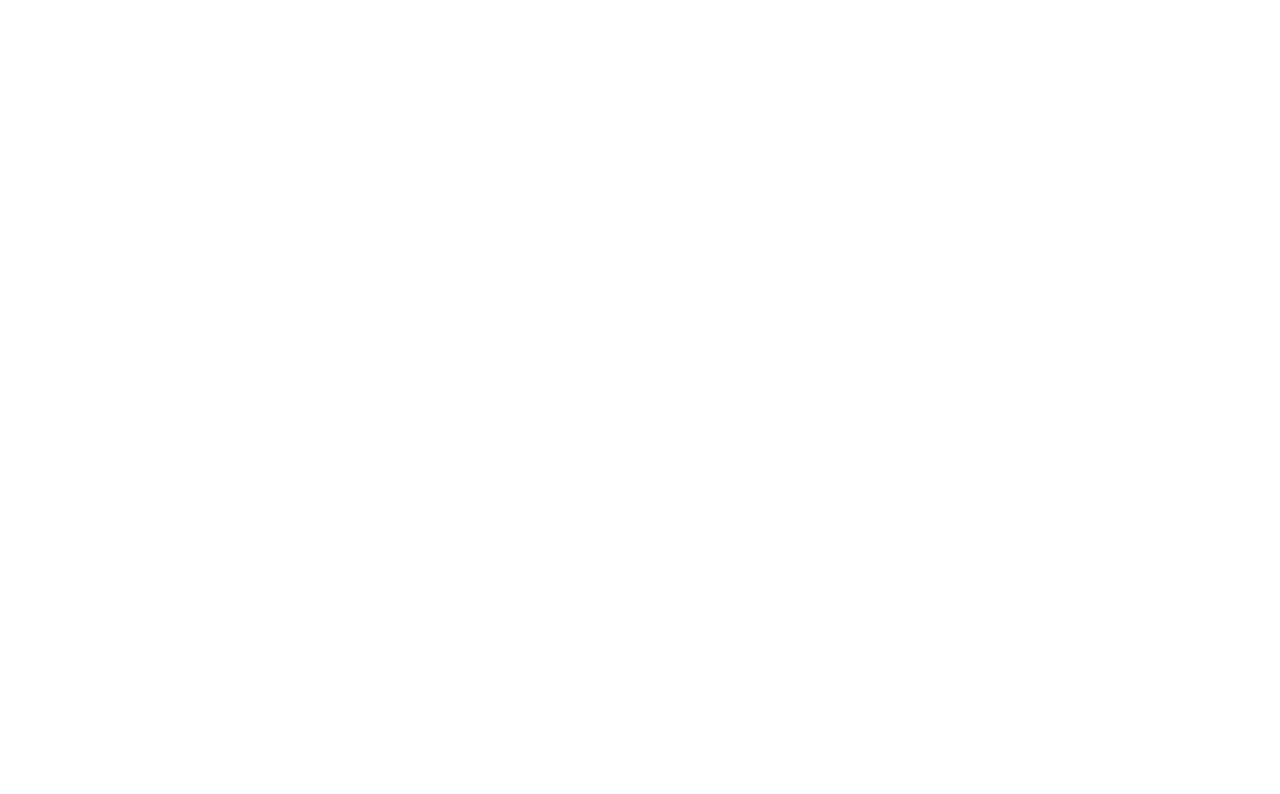
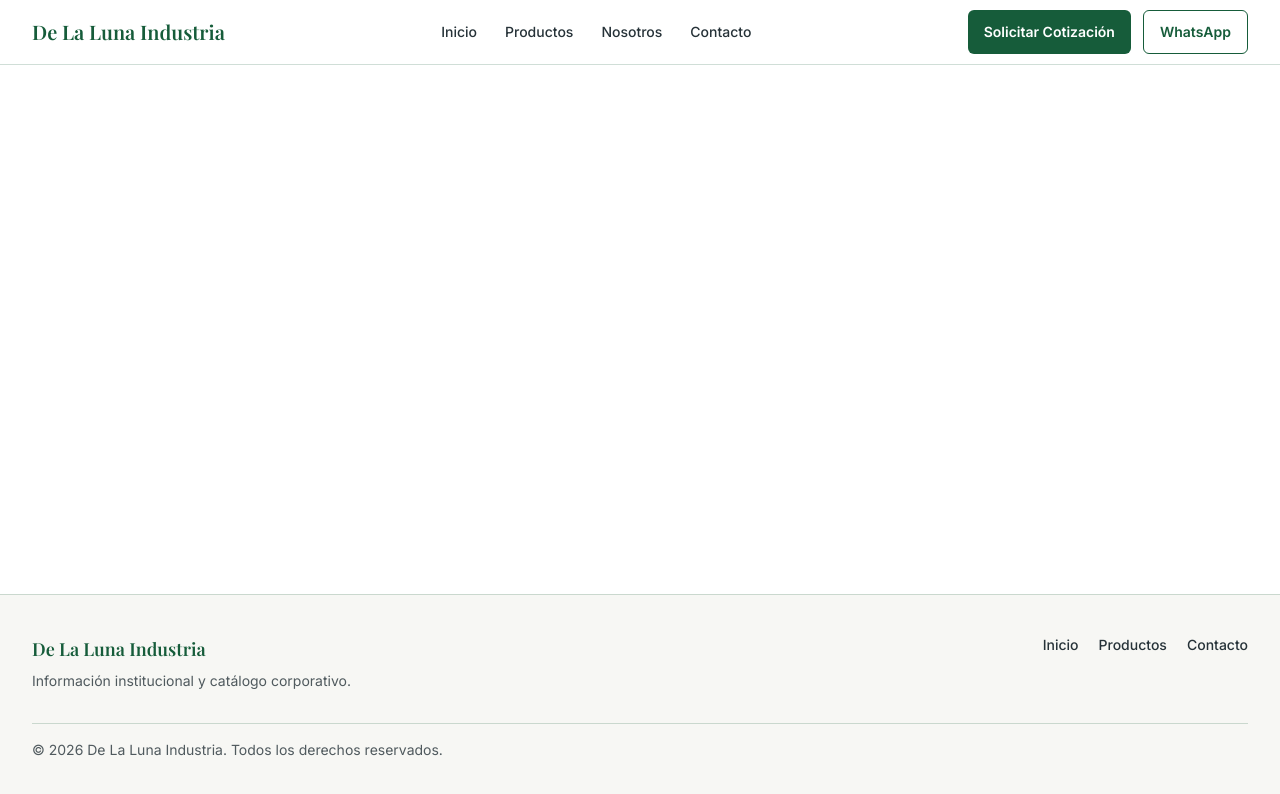
Before and after one commit to OscarUMB/delaluna-industria-web, a Next.js app: page / in a window 1280 px wide. Shown: the top 794 px of the page. Built offline with nearby package versions, Linux system fonts and the light colour scheme; a web font is replaced by a local one.

Commit message:
feat: topologia estructural global con header y footer corporativos

```diff
--- a/src/app/layout.tsx
+++ b/src/app/layout.tsx
@@ -1,5 +1,10 @@
 import type { Metadata } from "next";
 import { Inter, Playfair_Display } from "next/font/google";
+
+import { Footer } from "@/components/layout/Footer";
+import { Header } from "@/components/layout/Header";
+import { Container } from "@/components/ui/Container";
+
 import "./globals.css";
 
 const inter = Inter({
@@ -23,7 +28,11 @@
       <body
         className={`${inter.variable} ${playfairDisplay.variable} flex min-h-full flex-col bg-surface-primary font-sans text-text-primary antialiased`}
       >
-        {children}
+        <Header />
+        <main id="contenido-principal" className="flex-1 py-8 sm:py-10">
+          <Container>{children}</Container>
+        </main>
+        <Footer />
       </body>
     </html>
   );
--- /dev/null
+++ b/src/components/layout/Footer.tsx
@@ -0,0 +1,48 @@
+import Link from "next/link";
+
+import { Container } from "@/components/ui/Container";
+
+const footerNavigation = [
+  { href: "/", label: "Inicio" },
+  { href: "/#productos", label: "Productos" },
+  { href: "/#contacto", label: "Contacto" },
+] as const;
+
+export function Footer() {
+  return (
+    <footer className="border-t border-brand-green-deep/20 bg-surface-soft text-text-primary">
+      <Container className="py-8 sm:py-10">
+        <div className="flex flex-col gap-6 sm:flex-row sm:items-start sm:justify-between">
+          <div>
+            <p className="font-serif text-lg font-semibold text-brand-green-deep">
+              De La Luna Industria
+            </p>
+            <p className="mt-2 max-w-md text-sm text-text-primary/80">
+              Información institucional y catálogo corporativo.
+            </p>
+          </div>
+
+          <nav aria-label="Navegación del pie de página">
+            <ul className="flex flex-wrap gap-x-5 gap-y-3 text-sm">
+              {footerNavigation.map((item) => (
+                <li key={item.href}>
+                  <Link
+                    href={item.href}
+                    className="font-medium text-text-primary hover:text-brand-green-deep focus-visible:outline-none focus-visible:ring-2 focus-visible:ring-brand-green-deep"
+                  >
+                    {item.label}
+                  </Link>
+                </li>
+              ))}
+            </ul>
+          </nav>
+        </div>
+
+        <p className="mt-8 border-t border-brand-green-deep/20 pt-4 text-sm text-text-primary/80">
+          © {new Date().getFullYear()} De La Luna Industria. Todos los derechos
+          reservados.
+        </p>
+      </Container>
+    </footer>
+  );
+}
--- /dev/null
+++ b/src/components/layout/Header.tsx
@@ -0,0 +1,61 @@
+import Link from "next/link";
+
+import { MobileMenu } from "@/components/layout/MobileMenu";
+import { Container } from "@/components/ui/Container";
+
+const navigationItems = [
+  { href: "/", label: "Inicio" },
+  { href: "/#productos", label: "Productos" },
+  { href: "/#nosotros", label: "Nosotros" },
+  { href: "/#contacto", label: "Contacto" },
+] as const;
+
+export function Header() {
+  return (
+    <header className="relative z-50 border-b border-brand-green-deep/20 bg-surface-primary text-text-primary">
+      <Container>
+        <div className="flex min-h-16 items-center justify-between gap-6 py-2">
+          <Link
+            href="/"
+            className="font-serif text-xl font-semibold text-brand-green-deep focus-visible:outline-none focus-visible:ring-2 focus-visible:ring-brand-green-deep focus-visible:ring-offset-2 focus-visible:ring-offset-surface-primary"
+            aria-label="De La Luna Industria, inicio"
+          >
+            De La Luna Industria
+          </Link>
+
+          <nav className="hidden lg:block" aria-label="Navegación principal">
+            <ul className="flex items-center gap-1">
+              {navigationItems.map((item) => (
+                <li key={item.href}>
+                  <Link
+                    href={item.href}
+                    className="block rounded-md px-3 py-2 text-sm font-medium text-text-primary hover:bg-surface-soft hover:text-brand-green-deep focus-visible:outline-none focus-visible:ring-2 focus-visible:ring-brand-green-deep"
+                  >
+                    {item.label}
+                  </Link>
+                </li>
+              ))}
+            </ul>
+          </nav>
+
+          <div className="hidden items-center gap-3 lg:flex">
+            <Link
+              href="/#cotizacion"
+              className="inline-flex min-h-11 items-center justify-center rounded-md bg-brand-green-deep px-4 text-center text-sm font-semibold text-surface-primary hover:bg-brand-green-leaf hover:text-text-primary focus-visible:outline-none focus-visible:ring-2 focus-visible:ring-brand-green-deep focus-visible:ring-offset-2 focus-visible:ring-offset-surface-primary"
+            >
+              Solicitar Cotización
+            </Link>
+            <Link
+              href="/#whatsapp"
+              className="inline-flex min-h-11 items-center justify-center rounded-md border border-brand-green-deep px-4 text-center text-sm font-semibold text-brand-green-deep hover:bg-surface-soft focus-visible:outline-none focus-visible:ring-2 focus-visible:ring-brand-green-deep focus-visible:ring-offset-2 focus-visible:ring-offset-surface-primary"
+            >
+              WhatsApp
+            </Link>
+          </div>
+
+          <MobileMenu navigationItems={navigationItems} />
+        </div>
+      </Container>
+    </header>
+  );
+}
--- /dev/null
+++ b/src/components/layout/MobileMenu.tsx
@@ -0,0 +1,77 @@
+"use client";
+
+import Link from "next/link";
+import { useState } from "react";
+
+import { Container } from "@/components/ui/Container";
+
+interface NavigationItem {
+  href: string;
+  label: string;
+}
+
+interface MobileMenuProps {
+  navigationItems: readonly NavigationItem[];
+}
+
+export function MobileMenu({ navigationItems }: MobileMenuProps) {
+  const [isOpen, setIsOpen] = useState(false);
+
+  const closeMenu = () => setIsOpen(false);
+
+  return (
+    <div className="lg:hidden">
+      <button
+        type="button"
+        className="inline-flex min-h-11 items-center justify-center rounded-md border border-brand-green-deep px-4 text-sm font-semibold text-brand-green-deep hover:bg-surface-soft focus-visible:outline-none focus-visible:ring-2 focus-visible:ring-brand-green-deep focus-visible:ring-offset-2 focus-visible:ring-offset-surface-primary"
+        aria-controls="mobile-navigation"
+        aria-expanded={isOpen}
+        onClick={() => setIsOpen((currentState) => !currentState)}
+      >
+        {isOpen ? "Cerrar" : "Menú"}
+      </button>
+
+      {isOpen ? (
+        <div
+          id="mobile-navigation"
+          className="absolute inset-x-0 top-full border-y border-brand-green-deep/20 bg-surface-primary"
+        >
+          <Container className="py-4">
+            <nav aria-label="Navegación móvil">
+              <ul className="flex flex-col gap-1">
+                {navigationItems.map((item) => (
+                  <li key={item.href}>
+                    <Link
+                      href={item.href}
+                      className="block rounded-md px-3 py-3 font-medium text-text-primary hover:bg-surface-soft hover:text-brand-green-deep focus-visible:outline-none focus-visible:ring-2 focus-visible:ring-brand-green-deep"
+                      onClick={closeMenu}
+                    >
+                      {item.label}
+                    </Link>
+                  </li>
+                ))}
+              </ul>
+
+              <div className="mt-4 grid gap-3 border-t border-brand-green-deep/20 pt-4 sm:grid-cols-2">
+                <Link
+                  href="/#cotizacion"
+                  className="inline-flex min-h-11 items-center justify-center rounded-md bg-brand-green-deep px-4 text-center text-sm font-semibold text-surface-primary hover:bg-brand-green-leaf hover:text-text-primary focus-visible:outline-none focus-visible:ring-2 focus-visible:ring-brand-green-deep focus-visible:ring-offset-2 focus-visible:ring-offset-surface-primary"
+                  onClick={closeMenu}
+                >
+                  Solicitar Cotización
+                </Link>
+                <Link
+                  href="/#whatsapp"
+                  className="inline-flex min-h-11 items-center justify-center rounded-md border border-brand-green-deep px-4 text-center text-sm font-semibold text-brand-green-deep hover:bg-surface-soft focus-visible:outline-none focus-visible:ring-2 focus-visible:ring-brand-green-deep focus-visible:ring-offset-2 focus-visible:ring-offset-surface-primary"
+                  onClick={closeMenu}
+                >
+                  WhatsApp
+                </Link>
+              </div>
+            </nav>
+          </Container>
+        </div>
+      ) : null}
+    </div>
+  );
+}
--- /dev/null
+++ b/src/components/ui/Container.tsx
@@ -0,0 +1,14 @@
+import type { ComponentPropsWithoutRef } from "react";
+
+type ContainerProps = ComponentPropsWithoutRef<"div">;
+
+export function Container({ className, ...props }: ContainerProps) {
+  const classes = [
+    "mx-auto w-full max-w-7xl px-4 sm:px-6 lg:px-8",
+    className,
+  ]
+    .filter(Boolean)
+    .join(" ");
+
+  return <div className={classes} {...props} />;
+}
```
Also changed, not shown: 2 other files (tests, documents, lock files or other folders).
